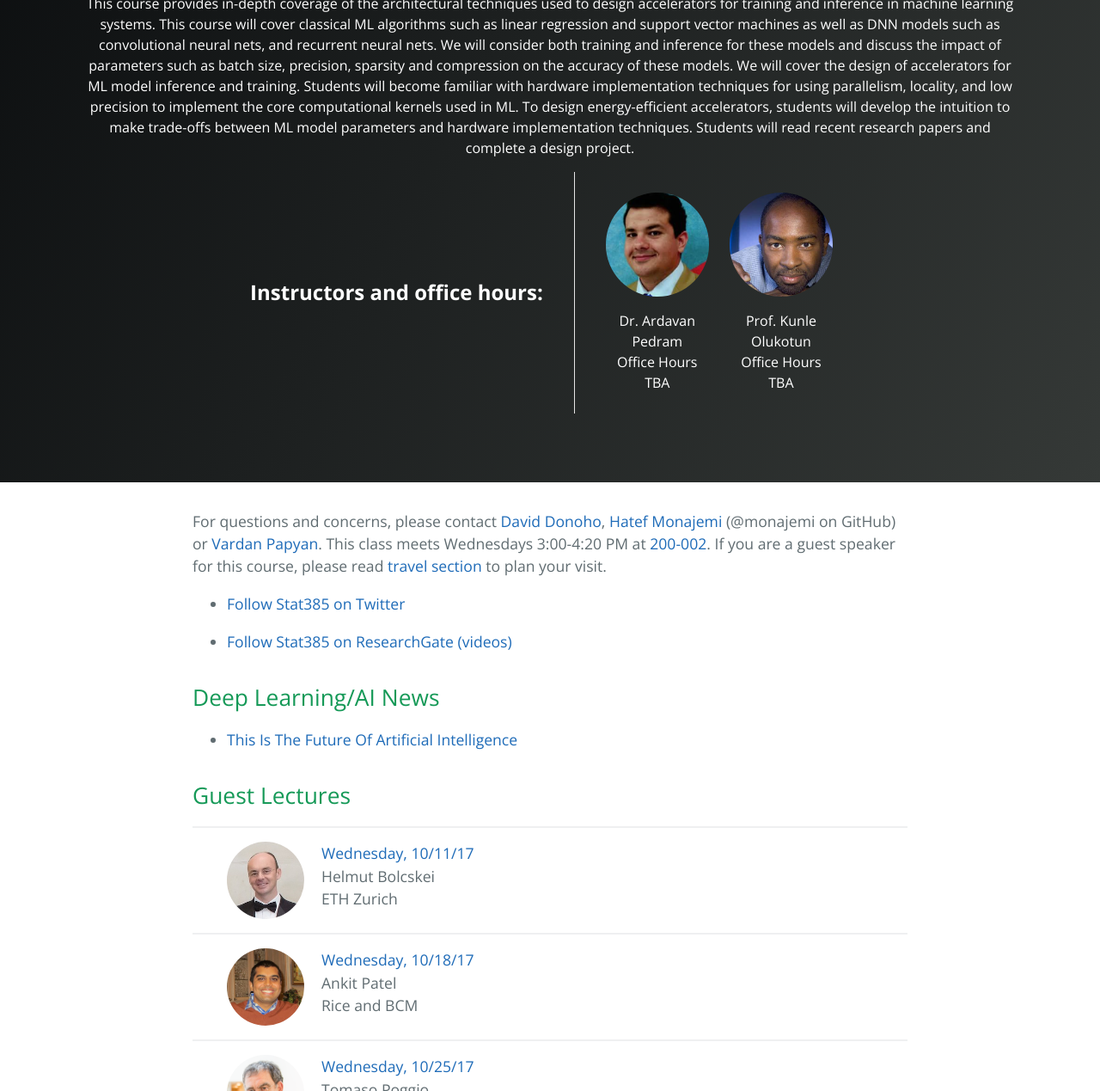
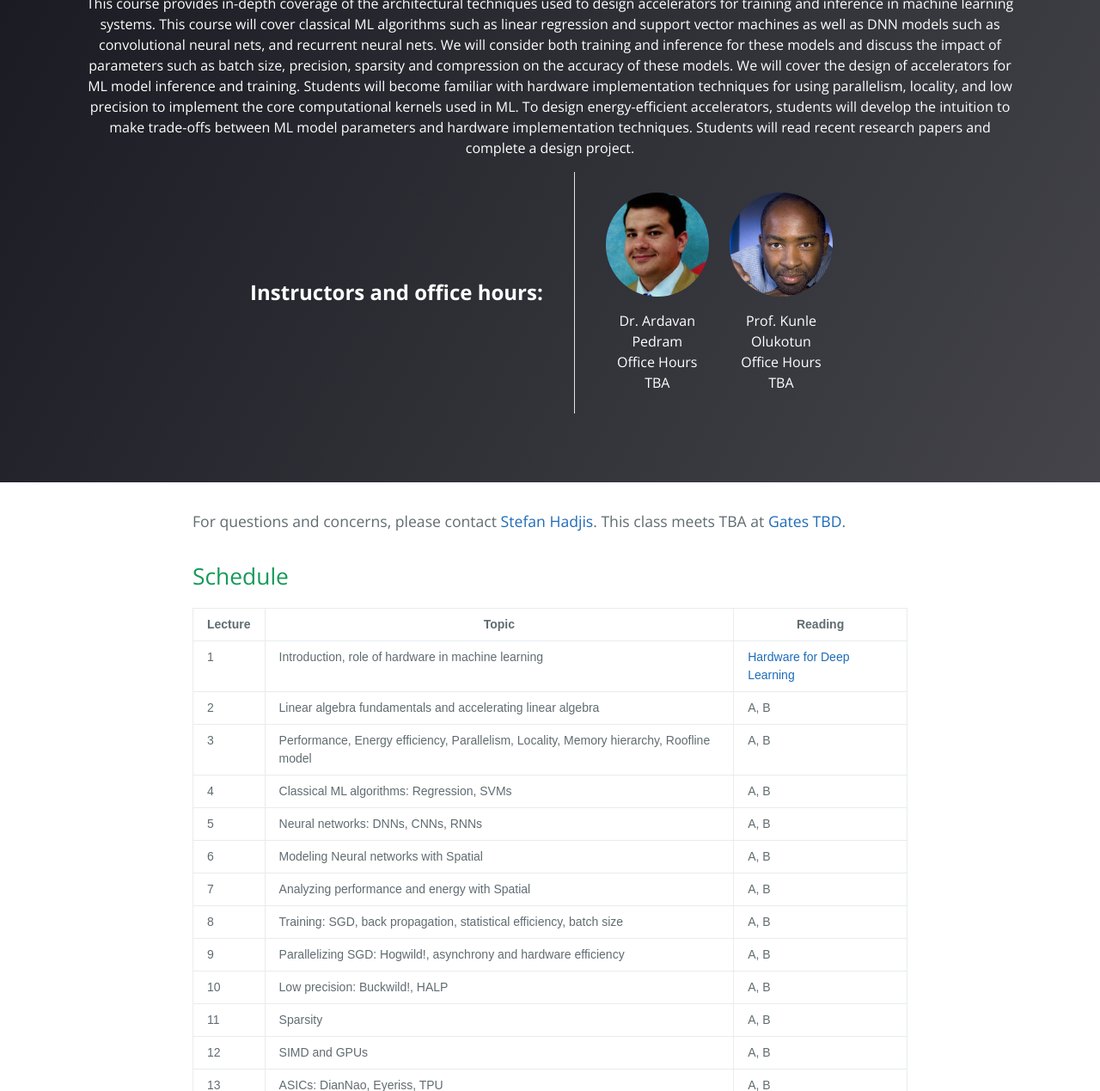
Before and after one commit to cs217/cs217.github.io, a Jekyll site: the page built from index.md, in a window 1280 px wide, cut to the strip 651-1920 px from the top of the page. Shown: the whole strip at 86% size. Built offline with Jekyll 4.4.1, drawn with Linux system fonts in a browser that asks for light colours; the repository's description, which GitHub fills in, is left out; some of the changed text lies outside the part shown.

Commit message:
add schedule v1

```diff
--- a/_sass/variables.scss
+++ b/_sass/variables.scss
@@ -4,8 +4,8 @@ $medium-breakpoint: 42em !default;
 
 // Headers
 $header-heading-color: #fff !default;
-$header-bg-color: #353937 !default;
-$header-bg-color-secondary: #050709 !default;
+$header-bg-color: #44444A !default;
+$header-bg-color-secondary: #11111A !default;
 
 // Text
 $section-headings-color: #159957 !default;
--- a/index.md
+++ b/index.md
@@ -2,12 +2,159 @@
 layout: titlepage
 ---
 
-For questions and concerns, please contact [David Donoho](https://profiles.stanford.edu/david-donoho), [Hatef Monajemi](http://web.stanford.edu/~monajemi/) (@monajemi on GitHub) or [Vardan Papyan](http://vardanp.cswp.cs.technion.ac.il/). This class meets Wednesdays 3:00-4:20 PM at [200-002](https://campus-map.stanford.edu/?srch=200-002). If you are a guest speaker for this course, please read [travel section](#plan-your-visit) to plan your visit.
+For questions and concerns, please contact [Stefan Hadjis](https://cs.stanford.edu/people/shadjis/). This class meets TBA at [Gates TBD](https://campus-map.stanford.edu/?srch=Gates).
+
+## Schedule
+
+<style type="text/css">
+.tg  {border-collapse:collapse;border-spacing:0;}
+.tg td{font-family:Arial, sans-serif;font-size:14px;padding:10px 5px;border-style:solid;border-width:1px;overflow:hidden;word-break:normal;border-color:black;}
+.tg th{font-family:Arial, sans-serif;font-size:14px;font-weight:normal;padding:10px 5px;border-style:solid;border-width:1px;overflow:hidden;word-break:normal;border-color:black;}
+.tg .tg-amwm{font-weight:bold;text-align:center;vertical-align:top}
+.tg .tg-yw4l{vertical-align:top}
+</style>
+<table class="tg">
+  <tr>
+    <th class="tg-amwm">Lecture</th>
+    <th class="tg-amwm">Topic</th>
+    <th class="tg-amwm">Reading</th>
+  </tr>
+  <tr>
+    <td class="tg-yw4l">1</td>
+    <td class="tg-yw4l">Introduction, role of hardware in machine learning</td>
+    <td class="tg-yw4l"><a target="_blank" href="https://arxiv.org/pdf/1703.09039.pdf">Hardware for Deep Learning</a></td>
+  </tr>
+  <tr>
+    <td class="tg-yw4l">2</td>
+    <td class="tg-yw4l">Linear algebra fundamentals and accelerating linear algebra</td>
+    <td class="tg-yw4l">A, B</td>
+  </tr>
+  <tr>
+    <td class="tg-yw4l">3</td>
+    <td class="tg-yw4l">Performance, Energy efficiency, Parallelism, Locality, Memory hierarchy, Roofline model</td>
+    <td class="tg-yw4l">A, B</td>
+  </tr>
+  <tr>
+    <td class="tg-yw4l">4</td>
+    <td class="tg-yw4l">Classical ML algorithms: Regression, SVMs</td>
+    <td class="tg-yw4l">A, B</td>
+  </tr>
+  <tr>
+    <td class="tg-yw4l">5</td>
+    <td class="tg-yw4l">Neural networks: DNNs, CNNs, RNNs</td>
+    <td class="tg-yw4l">A, B</td>
+  </tr>
+  <tr>
+    <td class="tg-yw4l">6</td>
+    <td class="tg-yw4l">Modeling Neural networks with Spatial</td>
+    <td class="tg-yw4l">A, B</td>
+  </tr>
+  <tr>
+    <td class="tg-yw4l">7</td>
+    <td class="tg-yw4l">Analyzing performance and energy with Spatial</td>
+    <td class="tg-yw4l">A, B</td>
+  </tr>
+  <tr>
+    <td class="tg-yw4l">8</td>
+    <td class="tg-yw4l">Training: SGD, back propagation, statistical efficiency, batch size </td>
+    <td class="tg-yw4l">A, B</td>
+  </tr>
+  <tr>
+    <td class="tg-yw4l">9</td>
+    <td class="tg-yw4l">Parallelizing SGD: Hogwild!, asynchrony and hardware efficiency</td>
+    <td class="tg-yw4l">A, B</td>
+  </tr>
+  <tr>
+    <td class="tg-yw4l">10</td>
+    <td class="tg-yw4l">Low precision: Buckwild!, HALP</td>
+    <td class="tg-yw4l">A, B</td>
+  </tr>
+  <tr>
+    <td class="tg-yw4l">11</td>
+    <td class="tg-yw4l">Sparsity</td>
+    <td class="tg-yw4l">A, B</td>
+  </tr>
+  <tr>
+    <td class="tg-yw4l">12</td>
+    <td class="tg-yw4l">SIMD and GPUs</td>
+    <td class="tg-yw4l">A, B</td>
+  </tr>
+  <tr>
+    <td class="tg-yw4l">13</td>
+    <td class="tg-yw4l">ASICs: DianNao, Eyeriss, TPU</td>
+    <td class="tg-yw4l">A, B</td>
+  </tr>
+  <tr>
+    <td class="tg-yw4l">14</td>
+    <td class="tg-yw4l">FPGAs: Catapult, Brainwave</td>
+    <td class="tg-yw4l">A, B</td>
+  </tr>
+  <tr>
+    <td class="tg-yw4l">15</td>
+    <td class="tg-yw4l">ML benchmarks: DAWNbench, MLPerf</td>
+    <td class="tg-yw4l">A, B</td>
+  </tr>
+  <tr>
+    <td class="tg-yw4l">16</td>
+    <td class="tg-yw4l">Guest lecture from academia</td>
+    <td class="tg-yw4l">A, B</td>
+  </tr>
+  <tr>
+    <td class="tg-yw4l">17</td>
+    <td class="tg-yw4l">Guest lecture from industry</td>
+    <td class="tg-yw4l">A, B</td>
+  </tr>
+  <tr>
+    <td class="tg-yw4l">18</td>
+    <td class="tg-yw4l">Project presentations</td>
+    <td class="tg-yw4l">A, B</td>
+  </tr>
+</table>
+
+## [](#Lectures) Guest Lectures
+
+---
+<div class="speaker-wrap">
+<div class="speakerphoto">
+<img src="assets/img/ardavan.png">
+</div>
+<div class="card">
+<a class="talkdate" href="./bolcskei_lecture">Date TBA</a> <br>
+<span class="speaker">Topic TBA</span> <br>
+<span class="speakerposition">Speaker TBA</span>
+</div>
+</div>
+
+---
+<div class="speaker-wrap">
+<div class="speakerphoto">
+<img src="assets/img/ardavan.png">
+</div>
+<div class="card">
+<a class="talkdate" href="./patel_lecture">Date TBA</a> <br>
+<span class="speaker">Topic TBA</span> <br>
+<span class="speakerposition">Speaker TBA</span>
+</div>
+</div>
+
+## [Reading list and other resources](readings)
+
+## [Lecture slides](lecture_slides)
+
+## [Basic information about deep learning](basicinfo)
+
+## [Cheat sheet -- stuff that everyone needs to know](cheat_sheet)
+
+## [Blogs](blogs)
+
+## [Grading](grading)
+
+<!--
+ If you are a guest speaker for this course, please read [travel section](#plan-your-visit) to plan your visit.
 
 * [Follow Stat385 on Twitter](https://twitter.com/stats385?lang=en)
 
 * [Follow Stat385 on ResearchGate (videos)](https://www.researchgate.net/project/Theories-of-Deep-Learning)
-
 
 ## Deep Learning/AI News
  * [This Is The Future Of Artificial Intelligence](http://amp.timeinc.net/fortune/2016/06/15/future-of-work-2)
@@ -124,3 +271,4 @@ For questions and concerns, please contact [David Donoho](https://profiles.stanf
 ## [Grading](grading)
 
 ## [Plan your visit](speaker_visit)
+-->
```
